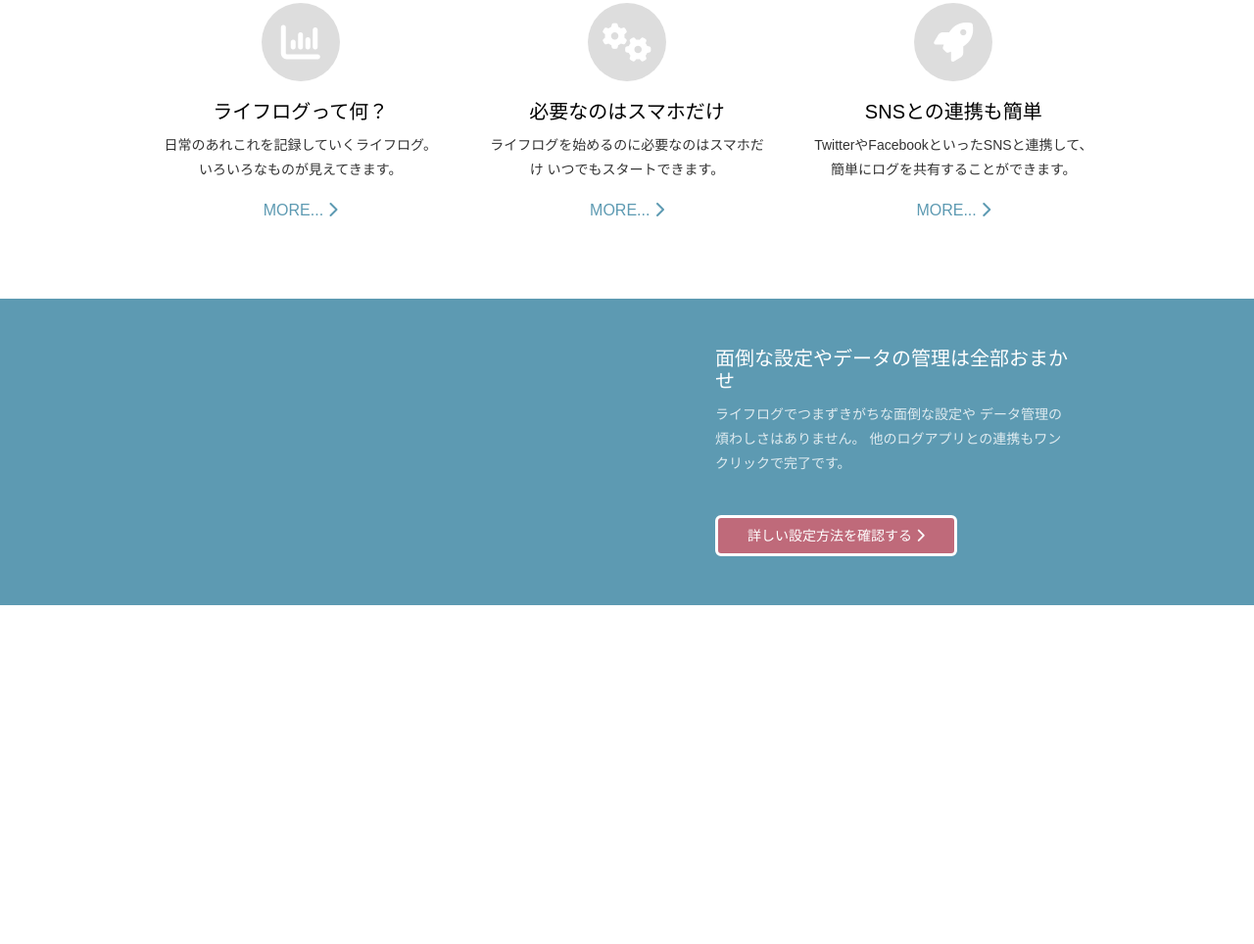
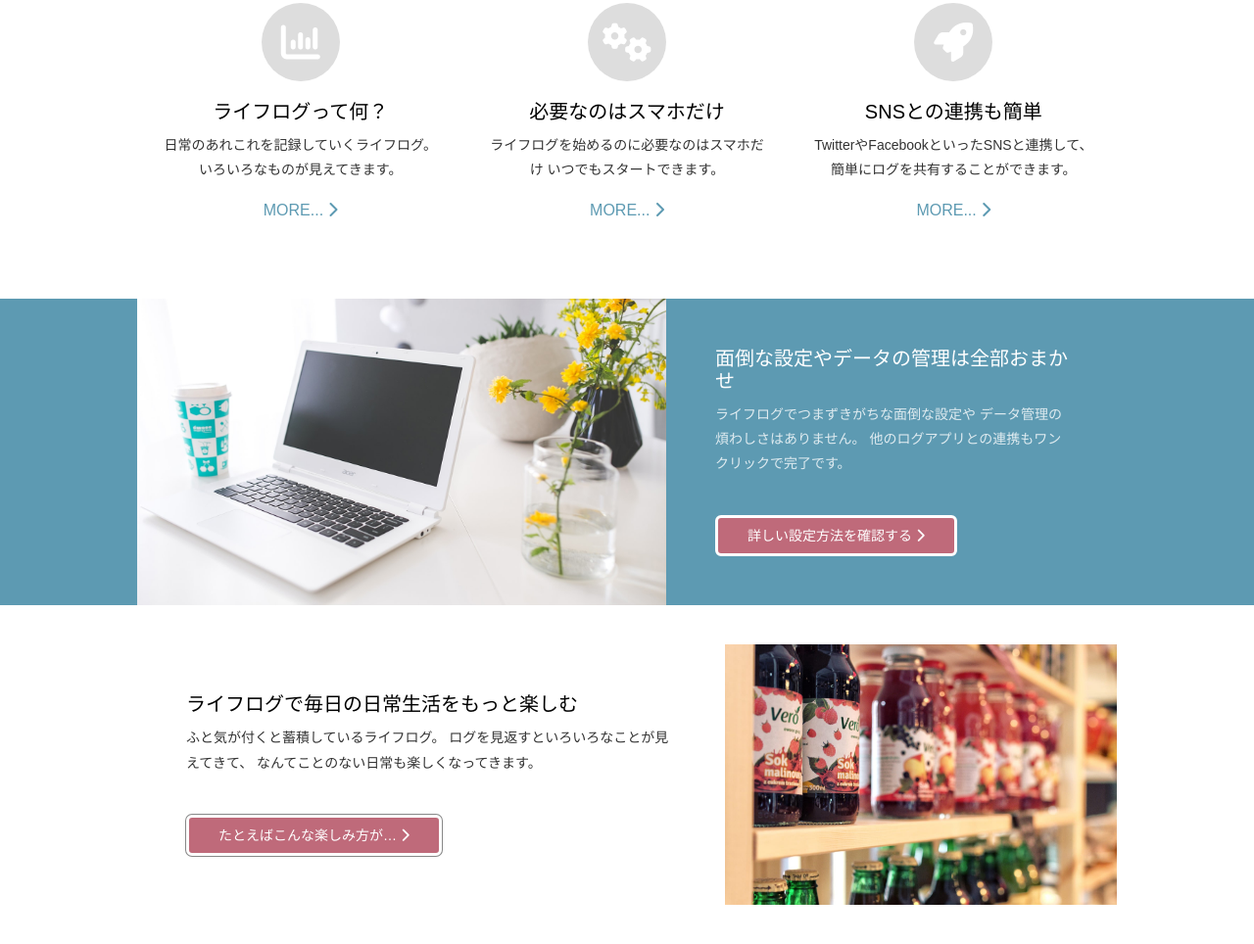
Before and after one commit to Yohei-Shiina/responsive-web-practice, a plain HTML site: page index.html in a window 1280 px wide. Shown: the part 877-1841 px from the top of the page at 98% size. Before the commit the page ends 1495 px from the top, so only its background shows below. Drawn offline with Linux system fonts and the light colour scheme.

Commit message:
display content D

```diff
--- a/index.html
+++ b/index.html
@@ -68,6 +68,20 @@
 			</div>
 		</div>
 	</section>
+	<section class="conD">
+		<div class="container">
+			<div class="photo"></div>
+			<div class="text">
+				<h2>ライフログで毎日の日常生活をもっと楽しむ</h2>
+				<p>ふと気が付くと蓄積しているライフログ。
+					ログを見返すといろいろなことが見えてきて、
+					なんてことのない日常も楽しくなってきます。</p>
+				<a href="#">たとえばこんな楽しみ方が…
+					<span class="fa fa-chevron-right"></span>
+				</a>
+			</div>
+		</div>
+	</section>
 </body>
 <link rel="stylesheet" href="style.css">
 
--- a/style.css
+++ b/style.css
@@ -190,3 +190,63 @@ body {
 		padding: 50px;
 	}
 }
+
+.conD .container {
+	padding-top: 2px;
+	max-width: 1000px;
+	max-width: var(--large-width);
+	margin-left: auto;
+	margin-right: auto;
+}
+.conD .photo {
+	min-height: 200px;
+	background-image: url('img/life.jpg');
+	background-position: center;
+	background-size: cover;
+}
+.conD .text {
+	padding: 20px;
+}
+.conD h2 {
+	margin-bottom: 10px;
+	font-size: 20px;
+}
+.conD p {
+	margin-bottom: 20px;
+	font-size: 14px;
+	line-height: 1.8;
+	opacity: 0.8;
+}
+.conD a {
+	display: inline-block;
+	margin-top: 20px;
+	padding: 10px 30px;
+	box-shadow: 0 0 0 1px #888;
+	border: solid 3px currentColor;
+	border-radius: 6px;
+	background-color: #bf6a7a;
+	background-color: var(--accent-color);
+	color: #fff;
+	color: var(--text-bright-color);
+	font-size: 14px;
+	text-decoration: none;
+}
+.conD a:hover {
+	background-image: linear-gradient(rgba(255,255,255,0.2), rgba(255,255,255,0.2));
+}
+
+@media (min-width: 768px) {
+	.conD .container {
+		display: flex;
+		flex-direction: row-reverse;
+		padding-top: 40px;
+		padding-bottom: 40px;
+	}
+	.conD .photo {
+		flex: 0 0 400px;
+	}
+	.conD .text {
+		flex: 1;
+		padding: 50px;
+	}
+}
```
Also changed, not shown: img/life.jpg (added), img/note.jpg (added).
